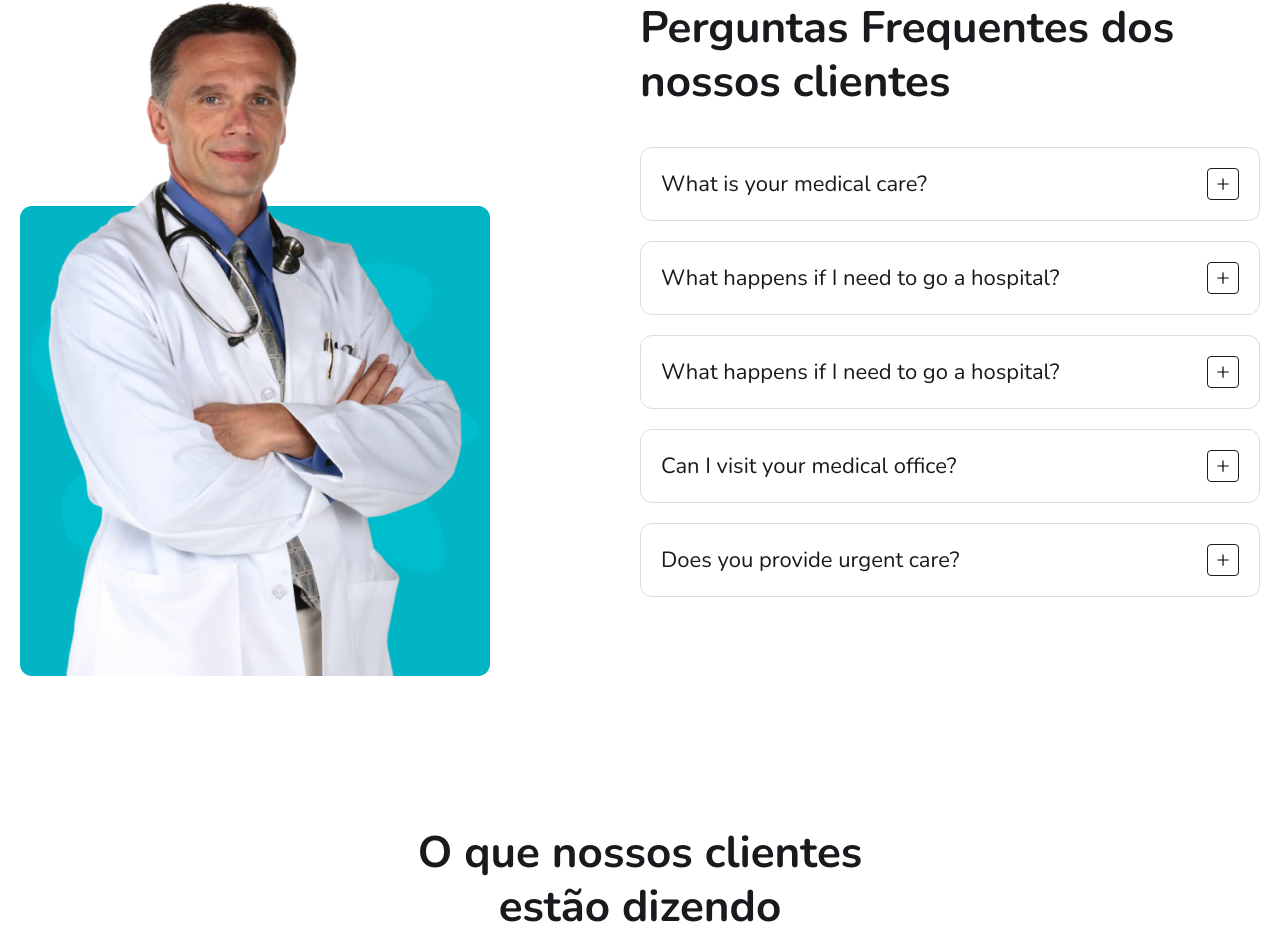
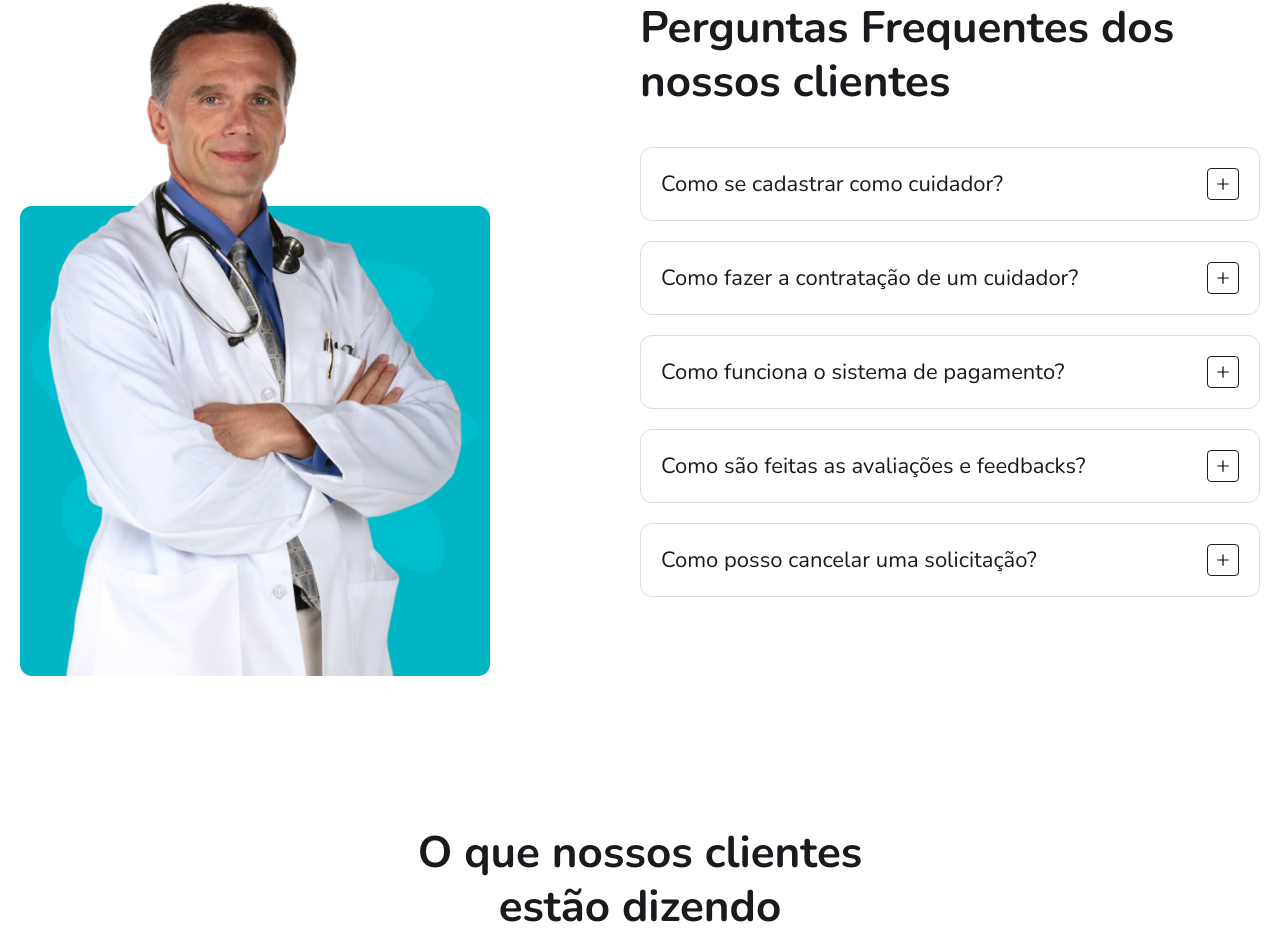
Before and after one commit to NotedSilva/Caregiver-Website, a React (Vite) app in the folder frontend/: page / in a window 1280 px wide. Shown: the part 5002-5954 px from the top of the page. Built offline with nearby package versions, Linux system fonts and the light colour scheme.

Commit message:
Melhoria nos textos

```diff
--- a/frontend/src/assets/data/duvidas.js
+++ b/frontend/src/assets/data/duvidas.js
@@ -1,27 +1,27 @@
 export const duvidas = [
     {
-      question: "What is your medical care?",
+      question: "Como se cadastrar como cuidador?",
       content:
-        "One Medical was founded on a better model of care one designed around patients needs that provides a higher level of quality and service affordably. We do this through innovative design, excellent customer service, and the efficient use of technology.",
+        "Para se cadastrar como cuidador na plataforma Caregiver. \n Acesse o site ou aplicativo Caregiver.\n Clique em Seja Cuidador.\n - Preencha o formulário de inscrição com suas informações pessoais, experiência, habilidades e certificações.\nAguarde a aprovação da sua inscrição pela equipe Caregiver.",
     },
     {
-      question: "What happens if I need to go a hospital?",
+      question: "Como fazer a contratação de um cuidador?",
       content:
-        "One Medical was founded on a better model of care one designed around patients needs that provides a higher level of quality and service affordably. We do this through innovative design, excellent customer service, and the efficient use of technology.",
+        "Para encontrar um cuidador na plataforma Caregiver.\n Faça login na sua conta ou cadastre-se como usuário.\n Navegue pelos perfis de cuidadores disponíveis.",
     },
     {
-      question: "What happens if I need to go a hospital?",
+      question: "Como funciona o sistema de pagamento?",
       content:
-        "One Medical was founded on a better model of care one designed around patients needs that provides a higher level of quality and service affordably. We do this through innovative design, excellent customer service, and the efficient use of technology.",
+        "A plataforma Caregiver oferece um sistema de pagamento integrado. Os detalhes do pagamento podem variar, mas geralmente, o pagamento é processado de forma segura e transparente através da plataforma.",
     },
     {
-      question: "Can I visit your medical office?",
+      question: "Como são feitas as avaliações e feedbacks?",
       content:
-        "One Medical was founded on a better model of care one designed around patients needs that provides a higher level of quality and service affordably. We do this through innovative design, excellent customer service, and the efficient use of technology.",
+        "As avaliações e feedbacks são uma parte essencial da plataforma Caregiver. Após a conclusão de um serviço, tanto o usuário quanto o cuidador podem avaliar um ao outro. Isso ajuda a criar um ambiente confiável e permite que outros usuários tomem decisões informadas ao escolher um cuidador ou um cliente.",
     },
     {
-      question: "Does you provide urgent care?",
+      question: "Como posso cancelar uma solicitação?",
       content:
-        "One Medical was founded on a better model of care one designed around patients needs that provides a higher level of quality and service affordably. We do this through innovative design, excellent customer service, and the efficient use of technology.",
+        "Para cancelar uma solicitação na plataforma Caregiver, acesse sua conta, vá para a seção de reservas e encontre a reserva que deseja cancelar. Clique em 'Cancelar solicitação' e siga as instruções fornecidas. Lembre-se de que pode haver políticas de cancelamento e taxas associadas, então verifique os termos antes de prosseguir com o cancelamento.",
     },
   ];
```
